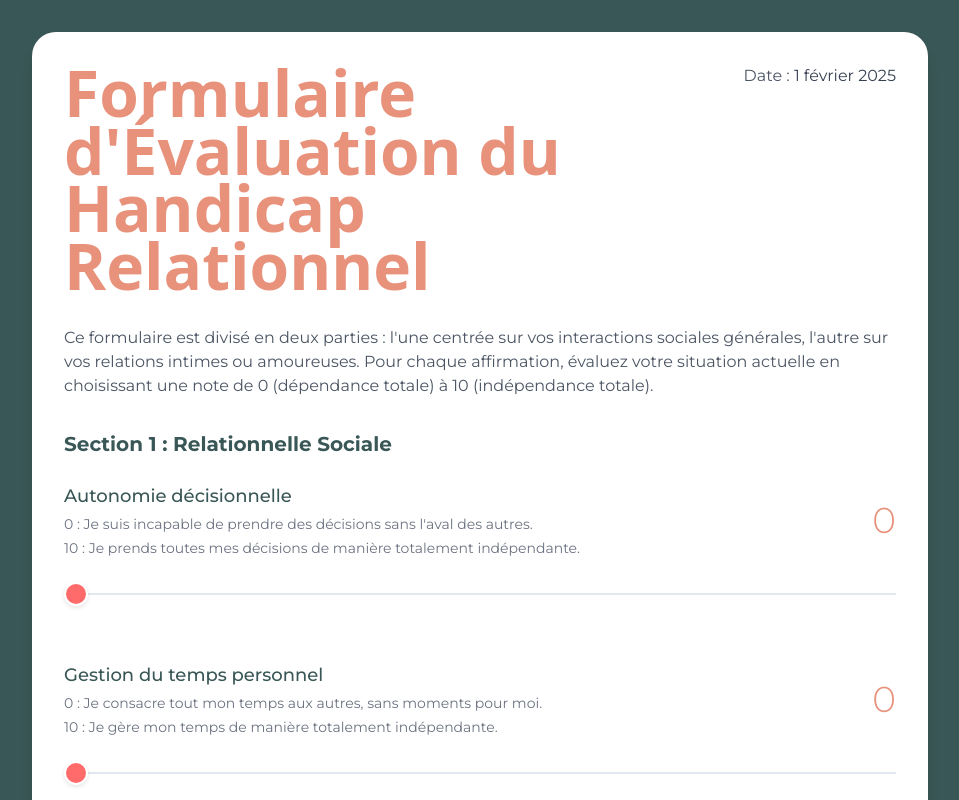
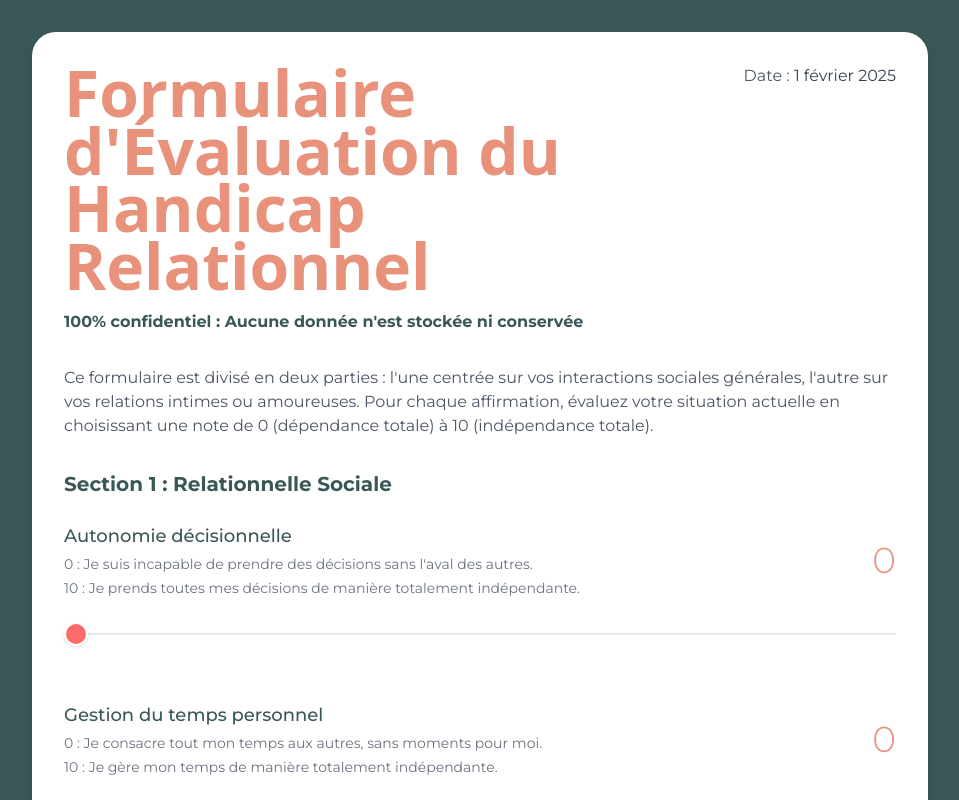
Before and after one commit to numerized/anneyvonnetherapeute, a Next.js app: page /evaluation-handicap-relationnel in a window 1280 px wide. Shown: the top 800 px of the page, without its empty margins (160-1119 px from the left). Built offline with nearby package versions, Linux system fonts and the light colour scheme; what @sanity/demo would draw is missing.

Commit message:
coral title and privacy

```diff
--- a/app/evaluation-handicap-relationnel/page.tsx
+++ b/app/evaluation-handicap-relationnel/page.tsx
@@ -65,9 +65,10 @@ function EvaluationContent() {
         <div className="flex flex-col h-full print-container">
           <div className="flex-grow">
             <div className="flex flex-col md:flex-row md:justify-between md:items-start gap-4 mb-8">
-              <h1 className="text-xl sm:text-2xl md:text-3xl font-light text-primary-coral md:max-w-[70%]">
-                Formulaire d'Évaluation du Handicap Relationnel
-              </h1>
+              <div className="md:max-w-[70%]">
+                <h1 className="text-2xl sm:text-2xl md:text-3xl font-bold text-primary-coral mb-4 leading-tight">Formulaire d'Évaluation du Handicap Relationnel</h1>
+                <p className="font-bold text-primary-forest"> 100% confidentiel : Aucune donnée n'est stockée ni conservée</p>
+              </div>
               <div className="text-right space-y-2">
                 <div className="text-sm md:text-base">
                   <span className="text-gray-600">Date : </span>
--- a/app/quel-amoureuse-ou-quel-amoureux-es-tu/page.tsx
+++ b/app/quel-amoureuse-ou-quel-amoureux-es-tu/page.tsx
@@ -120,9 +120,10 @@ function QuelAmoureuxPage() {
         <div className="flex flex-col h-full print-container">
           <div className="flex-grow">
             <div className="flex flex-col md:flex-row md:justify-between md:items-start gap-4 mb-8">
-              <h1 className="text-xl sm:text-2xl md:text-3xl font-light text-primary-coral md:max-w-[70%]">
-                Quel.le amoureuse ou amoureux es-tu ?
-              </h1>
+              <div className="md:max-w-[70%]">
+                <h1 className="text-2xl sm:text-2xl md:text-3xl font-bold text-primary-coral mb-4 leading-tight">Quel amoureuse ou quel amoureux es-tu ?</h1>
+                <p className="font-bold text-primary-forest"> 100% confidentiel : Aucune donnée n'est stockée ni conservée</p>
+              </div>
               <div className="text-right space-y-2">
                 <div className="text-sm md:text-base">
                   <span className="text-gray-600">Date : </span>
@@ -156,8 +157,7 @@ function QuelAmoureuxPage() {
                   </p>
 
                   <p className="text-primary-coral font-bold text-center text-lg my-8">
-                    🤍🤍 Alors, avant d'attendre d'être aimé.e comme nous nous l'imaginons, il serait bien de commencer à apprendre à aimer,
-                    à devenir des amoureux compétents 🤍🤍
+
                   </p>
 
                   <p className="text-gray-600 font-medium">
```
